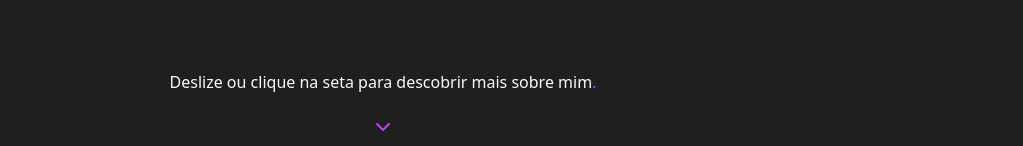
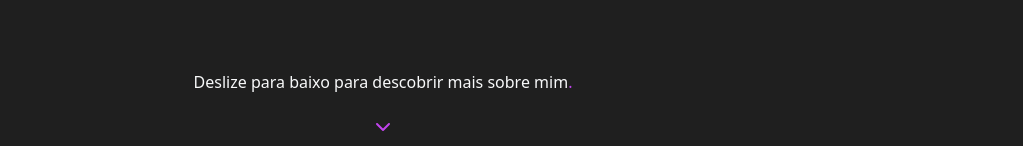
Before and after one commit to barreto0/devfolio, a Vue app: page / in a window 1280 px wide. Shown: the part 654-800 px from the top of the page, without its empty margins (257-1280 px from the left). Built offline with nearby package versions, Linux system fonts and the light colour scheme.

Commit message:
change: scroll down text

```diff
--- a/src/locales/en.js
+++ b/src/locales/en.js
@@ -8,8 +8,7 @@ export const en = {
     computer_engineer: 'Computer Engineer',
     fullstack_developer: 'Fullstack Developer',
     mobile_developer: 'Mobile Developer',
-    scroll_down:
-      'Scroll down or click the arrow to find out more about me',
+    scroll_down: 'Scroll down to find out more about me',
   },
   about_section: {
     located_in: 'Located in',
--- a/src/locales/pt-BR.js
+++ b/src/locales/pt-BR.js
@@ -8,8 +8,7 @@ export const pt_BR = {
     computer_engineer: 'Engenheiro da Computação',
     fullstack_developer: 'Desenvolvedor Fullstack',
     mobile_developer: 'Desenvolvedor Mobile',
-    scroll_down:
-      'Deslize ou clique na seta para descobrir mais sobre mim',
+    scroll_down: 'Deslize para baixo para descobrir mais sobre mim',
   },
   about_section: {
     located_in: 'Localizado em',
```
